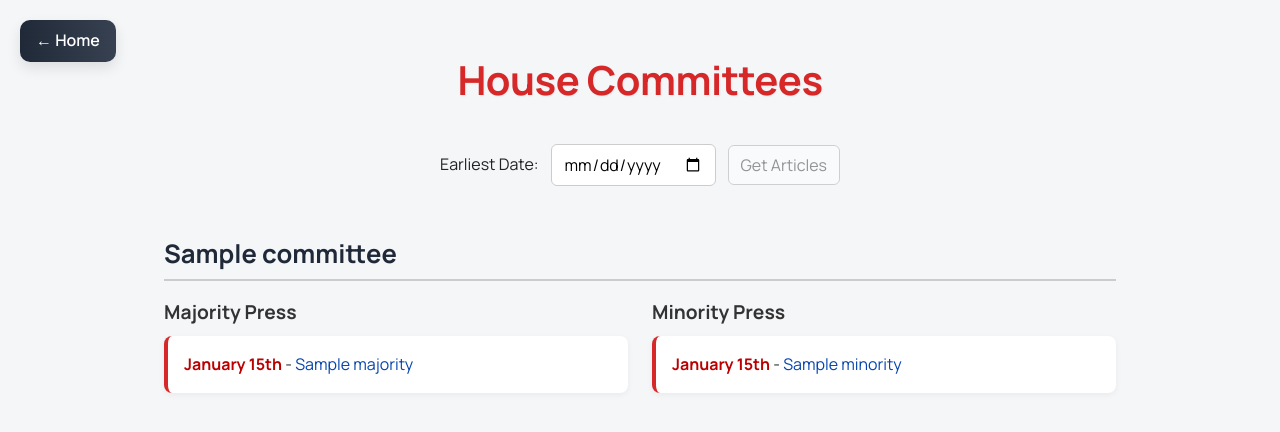
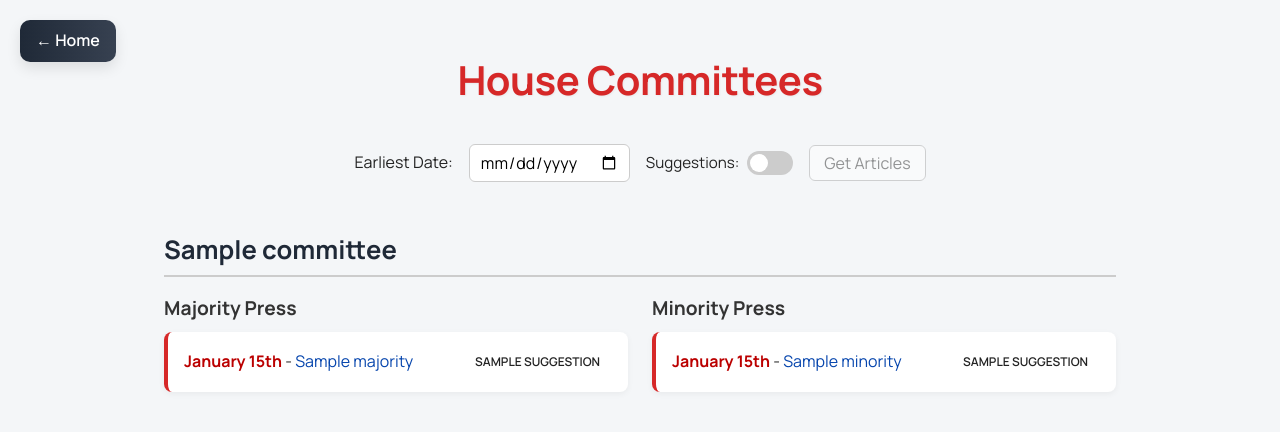
Before and after one commit to alay05/PolicyCrush, a Flask app: template templates/house.html in a window 1280 px wide. Shown: the top 432 px of the page. Run offline with Flask 3, Linux system fonts and the light colour scheme; the template is opened without the code that fills it: most values are stand-ins (such as "Sample title", 1, 10 or a date in 2020).

Commit message:
added suggestion functionality to all pages

```diff
--- a/routes/house.py
+++ b/routes/house.py
@@ -27,6 +27,8 @@ from sources.house.veterans_maj import fetch_vet_maj_articles
 from sources.house.veterans_min import fetch_vet_min_articles
 from sources.house.ways_and_means_maj import fetch_wam_maj_articles
 from sources.house.ways_and_means_min import fetch_wam_min_articles
+
+from logic.classify import classify
 
 house = Blueprint("house", __name__)
 
@@ -91,9 +93,12 @@ def house_view():
     start_date = None
     error = None
     committees = {}
+    use_openai = False
 
     if request.method == "POST":
         input_date = request.form.get("start_date", "").strip()
+        use_openai = "use_openai" in request.form
+
         if input_date:
             try:
                 start_date = datetime.strptime(input_date, "%Y-%m-%d").date()
@@ -101,16 +106,25 @@ def house_view():
                 error = "Invalid date."
 
         if not error and start_date:
-            for name, funcs in HOUSE.items():
+            for name, fetch in HOUSE.items():
                 try:
-                    maj_articles = funcs["majority"](start_date)
-                    min_articles = funcs["minority"](start_date)
+                    maj_articles = fetch["majority"](start_date)
+                    min_articles = fetch["minority"](start_date)
 
                     committees[name] = {
                         "majority": maj_articles,
                         "minority": min_articles,
                     }
+
+                    if use_openai:
+                      for article in maj_articles:
+                          print("classifying")
+                          article["suggestion"] = classify(article["title"])
+                      for article in min_articles:
+                          print("classifying")
+                          article["suggestion"] = classify(article["title"])
+
                 except Exception as e:
                     print(f"Error loading {name}: {e}")
 
-    return render_template("house.html", committees=committees, error=error, input_date=input_date)
+    return render_template("house.html", committees=committees, error=error, input_date=input_date, use_openai=use_openai)
--- a/routes/news.py
+++ b/routes/news.py
@@ -10,6 +10,8 @@ from sources.news.fed_reg import fetch_federal_register_articles
 from sources.news.hhs import fetch_hhs_articles
 from sources.news.whitehouse import fetch_whitehouse_articles
 from sources.news.omb import fetch_omb_articles
+
+from logic.classify import classify
 
 news = Blueprint("news", __name__)
 
@@ -31,9 +33,12 @@ def news_view():
     start_date = None
     error = None
     articles = {}
+    use_openai = False
 
     if request.method == "POST":
         input_date = request.form.get("start_date", "").strip()
+        use_openai = "use_openai" in request.form
+
         if input_date:
             try:
                 start_date = datetime.strptime(input_date, "%Y-%m-%d").date()
@@ -44,11 +49,20 @@ def news_view():
             for name, fetch in NEWS.items():
                 try:
                     payload = fetch(start_date)
+
+                    if use_openai:
+                      print("yes")
+                      for article in payload["articles"]:
+                          print("classifying")
+                          article["suggestion"] = classify(article["title"])
+
                     articles[name] = {
                         "url": payload["url"],
                         "items": payload["articles"]
                     }
+
+
                 except Exception as e:
                     print(f"Error fetching {name}: {e}")
 
-    return render_template("news.html", articles=articles, error=error, input_date=input_date)
+    return render_template("news.html", articles=articles, error=error, input_date=input_date, use_openai=use_openai)
--- a/templates/house.html
+++ b/templates/house.html
@@ -11,10 +11,19 @@
   <a href="/" class="home-button">← Home</a>
   <h1>House Committees</h1>
 
-  <form method="POST">
+  <form method="POST" style="display: flex; gap: 1rem; align-items: center; justify-content: center; flex-wrap: wrap; margin-top: 1.5rem;">
     <label for="start_date">Earliest Date:</label>
-    <input type="date" name="start_date" id="start_date" value="{{ input_date }}">
-    <button type="submit" id="submit-btn" disabled>Get Articles</button>
+    <input type="date" name="start_date" id="start_date" value="{{ input_date }}" style="padding: 6px 10px; border-radius: 6px; border: 1px solid #ccc;">
+
+    <div class="toggle-wrapper">
+      <label class="toggle-label" for="use_openai">Suggestions:</label>
+      <label class="switch">
+        <input type="checkbox" name="use_openai" id="use_openai" {% if use_openai %}checked{% endif %}>
+        <span class="slider round"></span>
+      </label>
+    </div>
+
+    <button type="submit" id="submit-btn" disabled style="padding: 6px 14px;">Get Articles</button>
   </form>
 
   <div id="loading-bar-container">
@@ -36,9 +45,14 @@
             <h3>Majority Press</h3>
             {% if data.majority %}
               {% for a in data.majority %}
-                <div class="article">
-                  <span class="date">{{ a.date | pretty_date }}</span> -
-                  <a href="{{ a.url }}" target="_blank">{{ a.title }}</a>
+                <div class="article" style="display: flex; justify-content: space-between; align-items: center;">
+                  <div>
+                    <span class="date">{{ a.date | pretty_date }}</span> -
+                    <a href="{{ a.url }}" target="_blank">{{ a.title }}</a>
+                  </div>
+                  {% if a.suggestion %}
+                    <span class="suggestion-badge {{ a.suggestion | lower }} ml-5">{{ a.suggestion }}</span>
+                  {% endif %}
                 </div>
               {% endfor %}
             {% else %}
@@ -50,9 +64,14 @@
             <h3>Minority Press</h3>
             {% if data.minority %}
               {% for a in data.minority %}
-                <div class="article">
-                  <span class="date">{{ a.date | pretty_date }}</span> -
-                  <a href="{{ a.url }}" target="_blank">{{ a.title }}</a>
+                <div class="article" style="display: flex; justify-content: space-between; align-items: center;">
+                  <div>
+                    <span class="date">{{ a.date | pretty_date }}</span> -
+                    <a href="{{ a.url }}" target="_blank">{{ a.title }}</a>
+                  </div>
+                  {% if a.suggestion %}
+                    <span class="suggestion-badge {{ a.suggestion | lower }} ml-5">{{ a.suggestion }}</span>
+                  {% endif %}
                 </div>
               {% endfor %}
             {% else %}
```
Also changed, not shown: templates/news.html (+20 -6 lines), templates/senate.html (+3 -4 lines).
